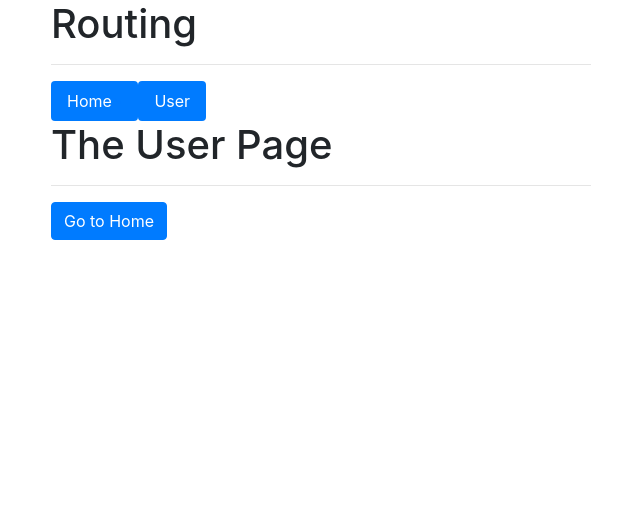
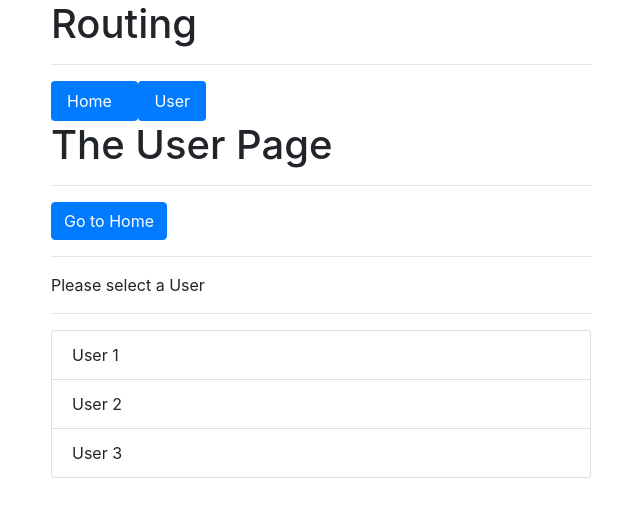
Before and after one commit to Frankmwangi/Vue-components, a Vue app: page /user in a window 1280 px wide. Shown: the top 514 px of the page, without its empty margins (34-674 px from the left). Built offline with nearby package versions, Linux system fonts and the light colour scheme; a web font is replaced by a local one.

Commit message:
Nesting children routes

```diff
--- a/src/components/user/User.vue
+++ b/src/components/user/User.vue
@@ -1,15 +1,19 @@
 <template>
 <div>
     <h1>The User Page</h1>
-    <hr></hr>
+    <hr>
+
     <button @click="navigateToHome" class="btn btn-primary">Go to Home</button>
+    <hr>
+    <router-view></router-view>
+
     </div>
 
 
 </template>
 <script>
     export default {
-        methods: {
+    methods: {
             navigateToHome(){
                 this.$router.push('/');
             }
```
Also changed, not shown: src/routes.js (+12 -1 lines).
